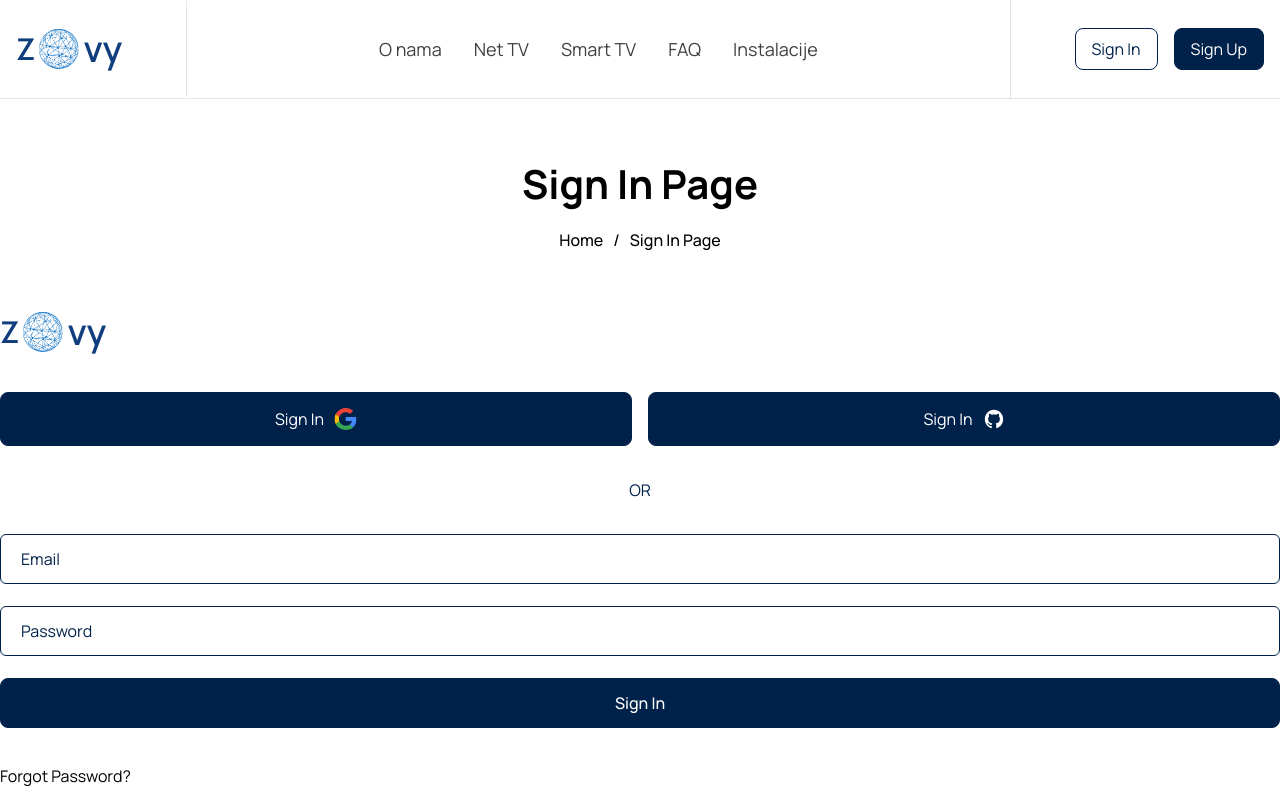
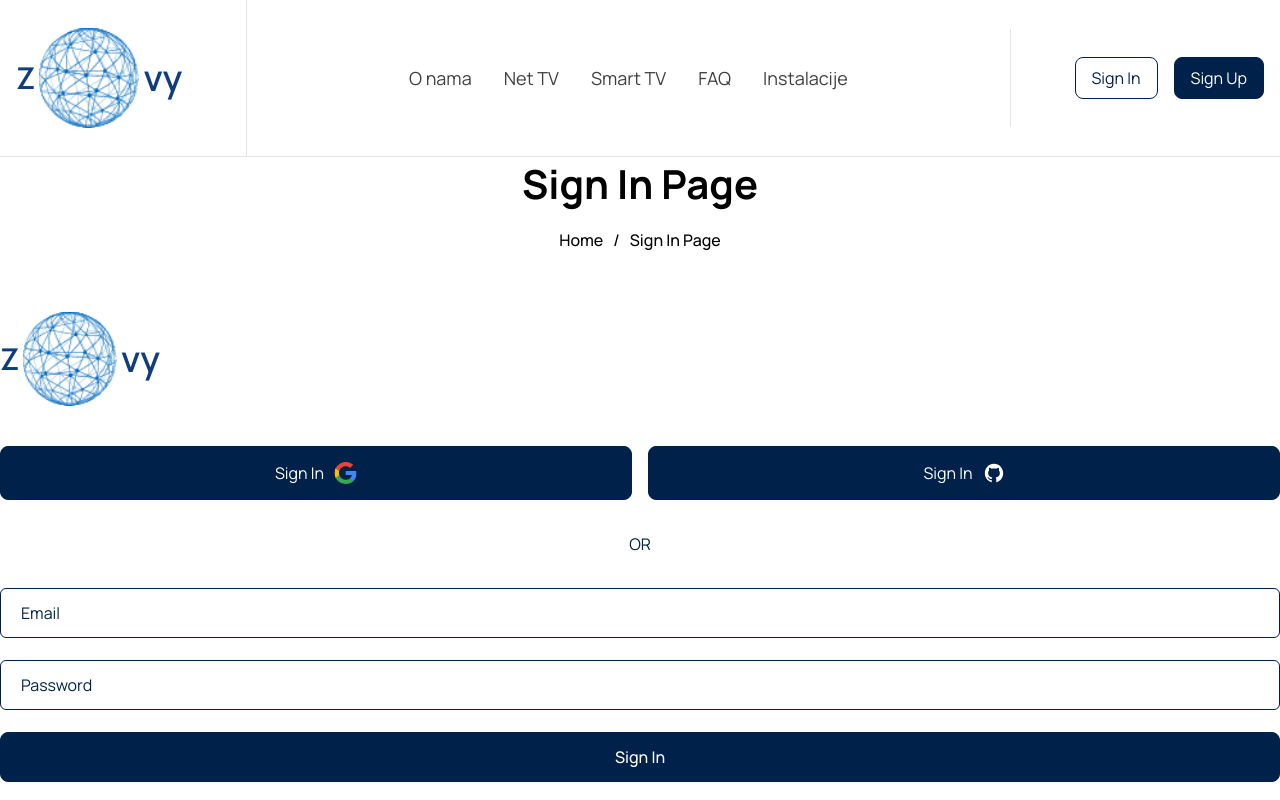
Before and after one commit to MohanadSuadni/zovy-nextjs, a Next.js app: page /signin in a window 1280 px wide. Shown: the top 800 px of the page. Built offline with nearby package versions, Linux system fonts and the light colour scheme.

Commit message:
Add logo and fix image paths

```diff
--- a/src/app/components/Layout/Header/Logo/index.tsx
+++ b/src/app/components/Layout/Header/Logo/index.tsx
@@ -5,13 +5,12 @@ const Logo: React.FC = () => {
   return (
     <Link href='/' className='flex items-center gap-1 text-[#0f3d7d]'>
       <span className='text-3xl font-semibold'>Z</span>
-      <Image
-        src="/images/Logo/iso-p.png"
-        alt="Logo"
-        width={40}   // prilagodi veličinu
-        height={40}  // prilagodi veličinu
-        className='inline-block'
-      />
+   <Image
+  src="/images/Logo/iso-p.png"
+  alt="Logo"
+  width={100}
+  height={100}
+/>
       <span className='text-4xl font-semibold'>vy</span>
     </Link>
   )
```
